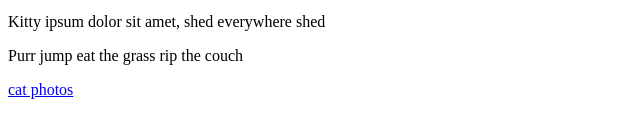
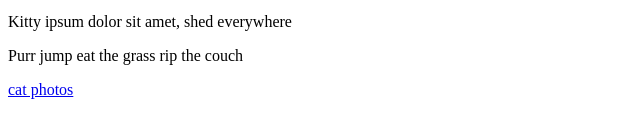
Before and after one commit to aba990/Repo04, a plain HTML site: page ex14/src/index.html in a window 1280 px wide. Shown: the part 358-496 px from the top of the page, 0-640 px from the left. Drawn offline with Linux system fonts and the light colour scheme.

Commit message:
cetrnaesto ubacivanje

```diff
--- a/ex14/src/index.html
+++ b/ex14/src/index.html
@@ -2,7 +2,7 @@
 <main>
 <img src="https://www.pexels.com/photo/gray-cat-on-tree-branch-1693441/"
 	 alt="Gray Cat on Tree Branch">
-<p>Kitty ipsum dolor sit amet, shed everywhere shed</p>
+<p>Kitty ipsum dolor sit amet, shed everywhere</p>
 <p>Purr jump eat the grass rip the couch</p>
 <a href="https://www.pexels.com/search/cat/" target="_blank">cat photos</a>
 </main>
```
